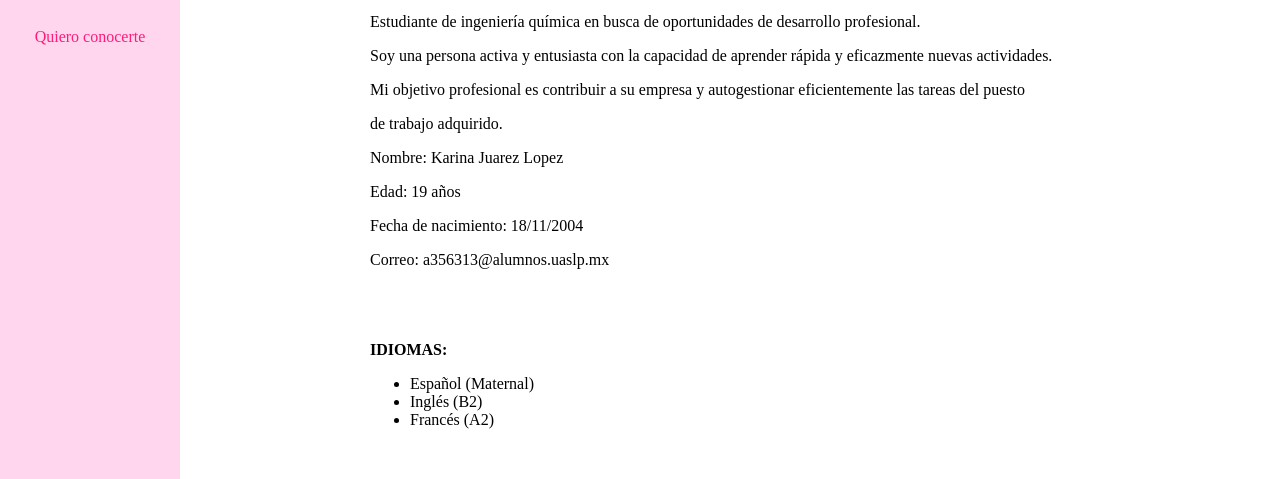
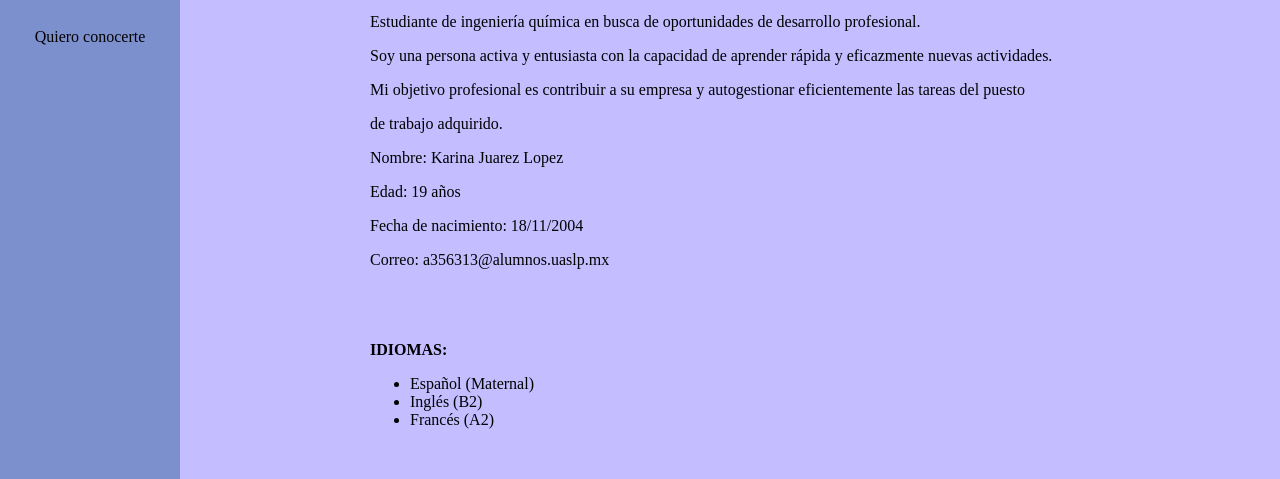
Before and after one commit to KarinaJuarezLop/becalosM_proyecto, a plain HTML site: page index.html in a window 1280 px wide. Shown: the part 150-629 px from the top of the page. Drawn offline with Linux system fonts and the light colour scheme.

Commit message:
cambie color del fondo

```diff
--- a/index.html
+++ b/index.html
@@ -15,7 +15,7 @@
         width: 180px;
         position: fixed;
         nav-left: 0;
-        background-color: #ffd6ee;
+        background-color: #7d90ce;
         padding-top: 10px;}
 
     .sidebar ul
@@ -29,11 +29,14 @@
 
     .sidebar li a
         {text-decoration: none;
-        color: rgb(255, 27, 122);}
+        color: black;}
 
     .content
         {padding: 20px;
         margin-left: 350px;}
+
+    body
+        {background-color: rgb(196, 189, 255);}
 </style>
 <body>
     <nav class="sidebar">
```
